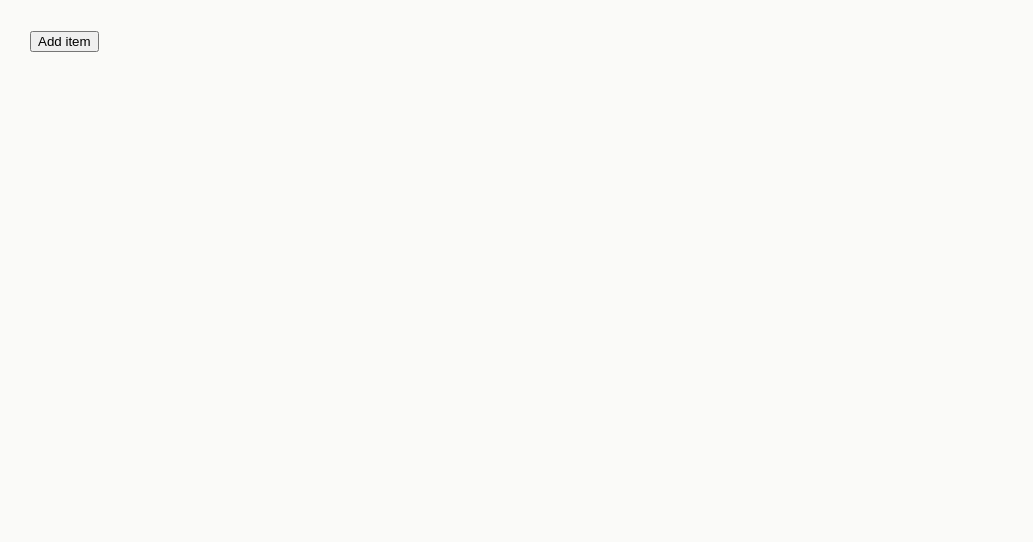
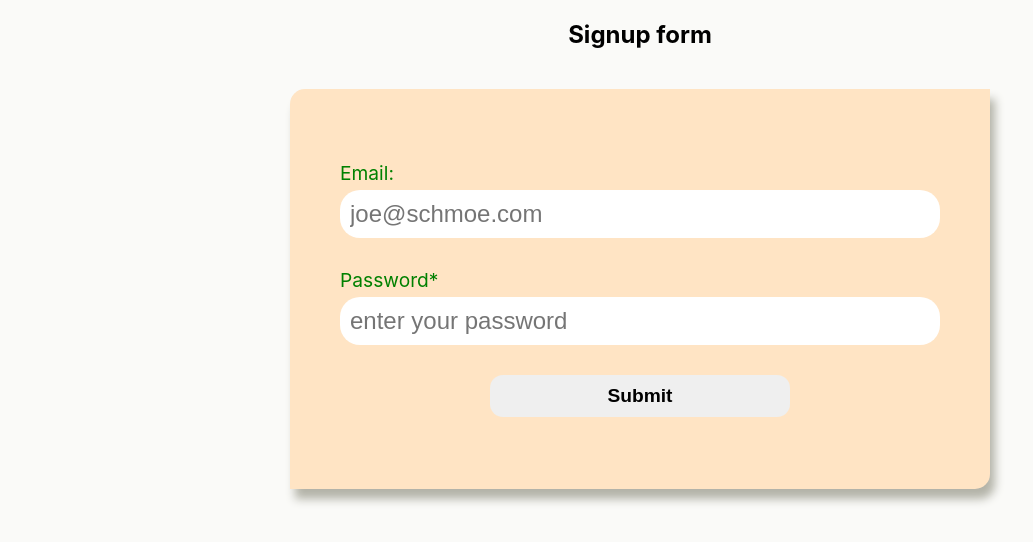
Before and after one commit to Airydev001/react_projects, a React (Vite) app in the folder chef_claude/development_react/: page / in a window 1280 px wide. Shown: the top 542 px of the page, without its empty margins (0-1033 px from the left). Built offline with nearby package versions, Linux system fonts and the light colour scheme.

Commit message:
form submission data

```diff
--- a/chef_claude/development_react/src/App.jsx
+++ b/chef_claude/development_react/src/App.jsx
@@ -1,13 +1,14 @@
 import Header from "./components/Header"
 import Main from "./components/Main"
 import Fav from "./components/fav"
-
+import Form from "./components/form"
 export default function App() {
 return (
   <>
    {/* <Header/>
    <Main/> */}
-   <Fav/>
+   <Form/>
+
    </>
 
 )
--- a/chef_claude/development_react/src/components/Main.jsx
+++ b/chef_claude/development_react/src/components/Main.jsx
@@ -1,17 +1,27 @@
+import React from "react"
+
 export default function Main(){
-    const ingredients = [
-        "Chicken", "Oregano", "Tomatoes"
-    ]
+
+    const [modifyIngredients, setIngredients]= React.useState([ "Chicken", "Oregano", "Tomatoes"]);
 
     function handleSubmit(event){
         event.preventDefault()
     const formData = new FormData(event.currentTarget);
 const newIngredient = formData.get("ingredient")
-ingredients.push(newIngredient);
-console.log(ingredients);
+
+if(event.currentTarget.value === ""){
+    return null;
+}
+
+
+
+
+ setIngredients(prevIngredients => [...prevIngredients, newIngredient]);
+
+
     }
 
-    const ingredientListItems = ingredients.map(ingredient => (
+    const ingredientListItems = modifyIngredients.map(ingredient => (
         <li>{ingredient}</li>
     ));
     return (
--- a/chef_claude/development_react/src/components/fav.jsx
+++ b/chef_claude/development_react/src/components/fav.jsx
@@ -11,7 +11,7 @@ export default function Fav(){
 
     function addFavoriteThings(){
         setMyFavoriteThings(
-           prevFavThings => [...prevFavThings,"Test"]
+           prevFavThings => [...prevFavThings,allFavoriteThings[prevFavThings.length]]
         )
     }
 
--- /dev/null
+++ b/chef_claude/development_react/src/components/form.jsx
@@ -0,0 +1,36 @@
+import React from "react";
+
+
+
+export default function Form(){
+
+    function handleSubmit(event){
+        event.preventDefault()
+        const formEl = event.currentTarget
+        const formData = new FormData(formEl);
+        const email = formData.get("email")
+        const password = formData.get("password")
+
+        console.log([email,password])
+        formEl.reset()
+    }
+    return (
+        <section className="section_container">
+          <h1>Signup form</h1>
+          <form action="" onSubmit={handleSubmit} method="post" className="form_container">
+            <label htmlFor="email">Email:   </label>
+
+                <input id = "email" type="email"
+                name="email" placeholder="joe@schmoe.com" />
+                <br/>
+                <label htmlFor="password">Password*   </label>
+
+<input id = "password" type="password"
+name="password" placeholder="enter your password" />
+<br/>
+<button>Submit</button>
+
+            </form>
+        </section>
+    )
+}
--- a/chef_claude/development_react/src/index.css
+++ b/chef_claude/development_react/src/index.css
@@ -69,3 +69,57 @@ main{
   content: "+";
   margin-right: 5px;
 }
+
+.section_container{
+  margin: 0 auto;
+  max-width: 700px;
+  display: flex;
+  flex-direction: column;
+  justify-content: center;
+}
+h1{
+  text-align: center;
+}
+.form_container{
+ width: 400;
+ height: 400px;
+ border-top-left-radius:15px ;
+ border-bottom-right-radius: 15px;
+ background-color: bisque;
+ margin-top:20px ;
+ display: flex;
+ flex-direction: column;
+ justify-content: center;
+ padding: 20px 50px;
+ box-shadow: 5px 10px 10px #b3b3a8;
+
+}
+.form_container > label{
+  font-size: 1.2rem;
+  color: green;
+  padding-bottom: 5px;
+
+}
+.form_container input{
+  border-radius: 20px;
+  padding: 10px;
+  border: none;
+  font-size: 1.5rem;
+  margin-bottom: 10px;
+}
+
+.form_container > button{
+  padding: 10px;
+  border-radius: 13px;
+  margin: 0 auto;
+  border: none;
+  font-weight: 700;
+  font-size: 1.2rem;
+  width: 300px;
+  align-items: center;
+}
+.form_container > button:hover{
+  color:green;
+  background-color:bisque;
+  font-weight: 500;
+}
```
